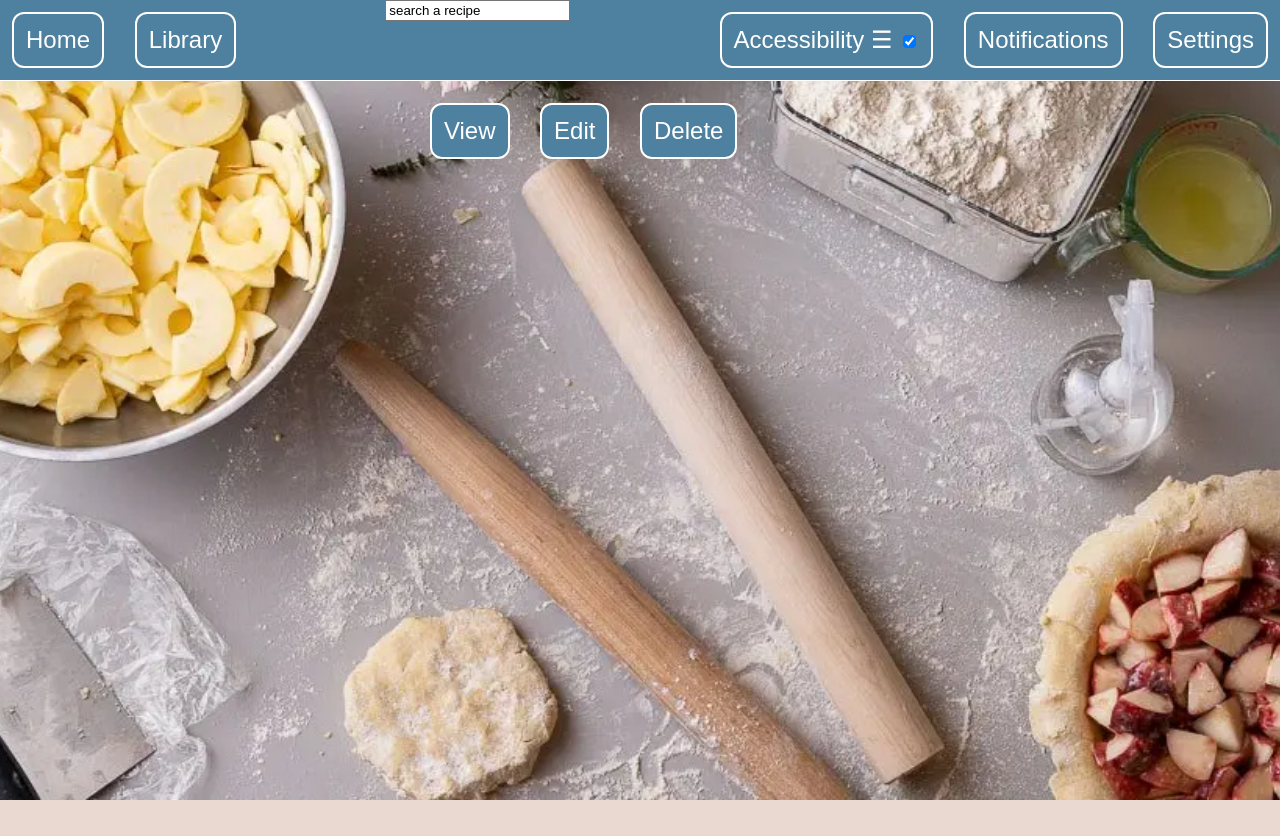
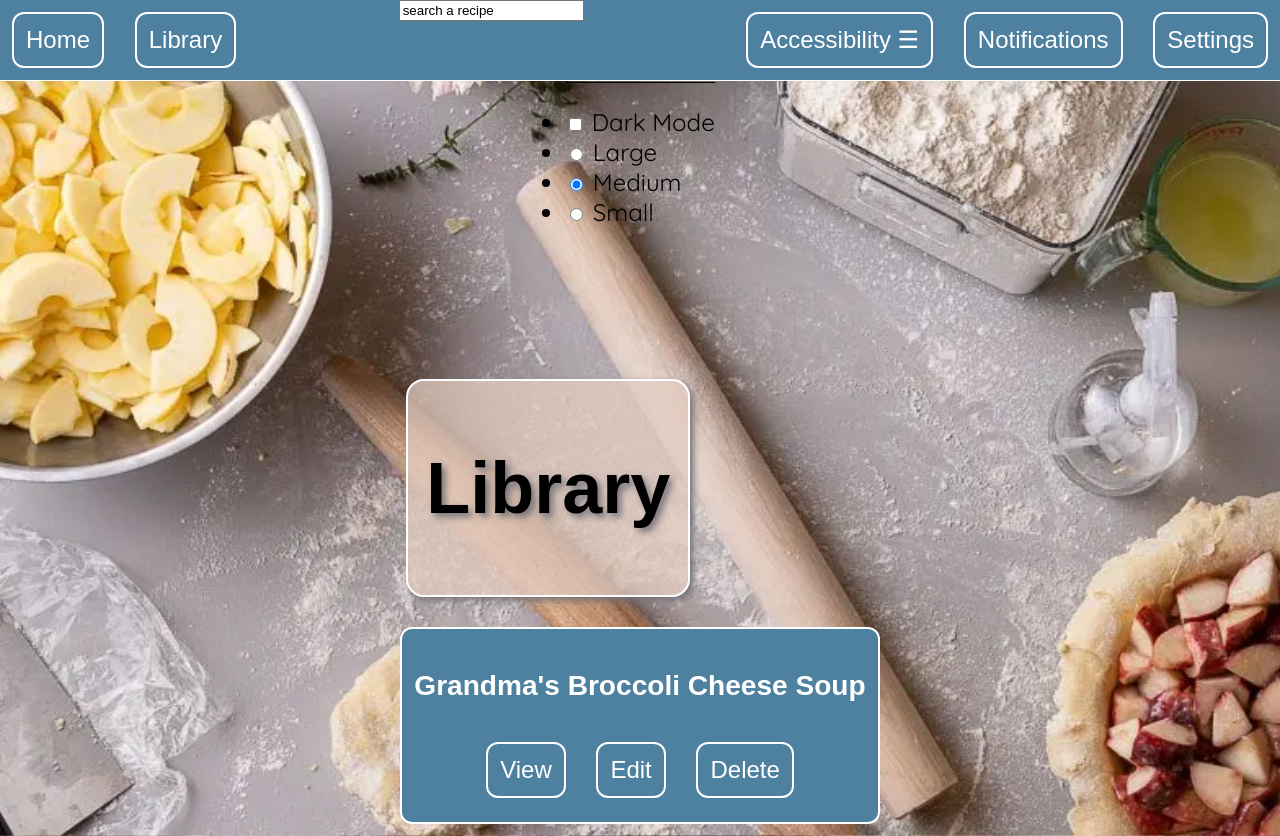
Before and after one commit to Perkinssa8/GUIs, a website: page GUIs/Lessons/Unit 4/Perkins_Recipe.html in a window 1280 px wide. Both pictures are taken after a click on the button "menu". Before the commit the page ends 800 px from the top, so only its background shows below. Drawn offline with Linux system fonts and the light colour scheme; a web font is replaced by a local one.

Commit message:
success! @ 6:11 pm on 12/14/2020

```diff
--- a/GUIs/Lessons/Unit 4/Perkins_Recipe.html
+++ b/GUIs/Lessons/Unit 4/Perkins_Recipe.html
@@ -33,7 +33,15 @@
                                 <input type="checkbox" id="hamburger" />
                             </nav>
                         </button>
-                        <ul id="hamOptions" class="hamOptions">
+                        <button id="notifications">Notifications</button>
+                        <button id="settings">Settings</button>
+                    </div>
+                </div>
+
+            </div>
+        </header>
+        <span>
+            <ul id="hamOptions">
                 <li>
                     <label for="darkMode" class="toggle">
                         <input type="checkbox" class="darkMode" id="darkMode" />
@@ -59,19 +67,16 @@
                     </label>
                 </li>
             </ul>
-                        <button id="notifications">Notifications</button>
-                        <button id="settings">Settings</button>
-                    </div>
-                </div>
-
-            </div>
-        </header>
+        </span>
         <main id="main" style="display:block" class="page">
             <div id="titleBox">
                 <button id="Title">
                     <h1>Library</h1>
                 </button>
             </div>
+            <container id="recipeLibrary">
+            </container>
+
         </main>
         <section id="subPage" style="display:none;" class="page">
             <div id="titleBox">
@@ -128,7 +133,7 @@
                         <button id="submit">Add instruction</button>
                     </div>
                 </fieldset>
-            <button type="button" id="library">Add Recipe to Library</button>
+            <button type="button" id="saveToLibrary">Add Recipe to Library</button>
             </form>
         </section>
     </body>
--- a/GUIs/Lessons/Unit 4/Perkins_Recipe.js
+++ b/GUIs/Lessons/Unit 4/Perkins_Recipe.js
@@ -1,13 +1,12 @@
 const darkMode = document.querySelector('#darkMode');
 const whichPage = document.getElementById('whichPage');
-const hamburgerButton = document.querySelector('.hamburgerButton');
-const accessibilityMenu = document.querySelector('#hamOptions');
+const hamburgerButton = document.querySelector('#hamburgerButton');
+const hamOptions = document.querySelector('#hamOptions');
 const recipe = document.querySelector('#recipeForm');
 const recipeName = document.getElementById('recipeName');
 const submit = document.getElementById('submit');
 let subpage = document.querySelector('#subpage');
 let mainpage = document.querySelector('#main');
-let hamOption = document.querySelector('#hamOptions');
 let bulk = document.querySelector('#bulk');
 let form = document.getElementById('recipeForm');
 let information = document.querySelector('#information');
@@ -18,8 +17,8 @@ let inputs = form.querySelectorAll('input, textarea, select');
 let parentDiv = document.querySelector('#ingredients');
 let obj= {};
 let tableRow = [];
-let saveToLibrary = document.getElementById('library')
-let recipesFiles = document.querySelectorAll('.recipeFiles');
+let saveToLibrary = document.getElementById('saveToLibrary')
+
 
 class Recipe {
   constructor(){
@@ -39,10 +38,10 @@ class Recipe {
   }
 
   addToLibrary() {// has no parameter, because each time it is called, it reloads the whole library
-    let library = document.getElementById('main');
+    let library = document.getElementById('recipeLibrary');
     library.innerHTML = '';
     this.recipes.forEach((recipe, index) => {
-      let card = document.createElement('div');
+      let card = document.createElement('button');
       card.classList.add('recipeCard');
       card.innerHTML = `
         <h3>${recipe.title}</h3>
@@ -52,12 +51,12 @@ class Recipe {
       `;
       library.appendChild(card);
     });
-    [...recipesFiles].forEach((el) => {
+    let recipeFiles = document.querySelectorAll('.recipeFiles');
+    console.log('these are recipeFiles:', recipeFiles);
+    [...recipeFiles].forEach((el) => {
       el.addEventListener('click', (e) => {
-        console.log(e.target);
-        console.log(e.target.id);
-        console.log(e.target.dataset);
         if (e.target.id.includes('recipe')) {
+          console.log('viewing');
           let index = e.target.dataset.index;
           let recipe = this.recipes[index];
           writeRecipeToFile(recipe);
@@ -103,14 +102,17 @@ class Recipe {
 let myRecipes = new Recipe();
 
 
-document.getElementById('navigation').addEventListener('click', function(e) {
+function checkButton(buttonID, checkboxID) {
+  document.getElementById(`${buttonID}`).addEventListener('click', function(e) {
     e.preventDefault(); // prevent the default action
-    let checkbox = document.getElementById('whichPage');
+    let checkbox = document.getElementById(`${checkboxID}`);
     checkbox.checked = !checkbox.checked; // toggle the checkbox
     let event = new Event('change'); // create a change event
     checkbox.dispatchEvent(event); // dispatch the change event
 });
+}
 
+checkButton('navigation', 'whichPage'	)
 whichPage.addEventListener('change', (e) => {
     if (e.target.checked) {
         console.log('going to subpage');
@@ -124,7 +126,17 @@ whichPage.addEventListener('change', (e) => {
     }
 });
 
-
+checkButton('hamburgerButton', 'hamburger')
+hamburger.addEventListener('change', (e) => {
+  if (e.target.checked) {
+      hamOptions.classList.add('show');
+      console.log('checked', e.target);
+  }
+  else {
+      hamOptions.classList.remove('show');
+      console.log('unchecked', e.target);
+  };
+});
 darkMode.addEventListener('change', (e) => {
     // if dark mode is enabled, add the class to the body
     if (e.target.checked) {
@@ -134,20 +146,7 @@ darkMode.addEventListener('change', (e) => {
         document.body.classList.remove('dark');
     }
 });
-// hamburgerButton.addEventListener('click', (e) => {
-//     accessibilityMenu.classList.toggle('show');
-// });
 
-// accessibilityMenu.addEventListener('change', (e) => {
-//     if (e.target.checked) {
-//         hamOption.classList.add('show');
-//         console.log('checked', e.target);
-//     }
-//     else {
-//         hamOption.classList.remove('show');
-//         console.log('unchecked', e.target);
-//     };
-// });
 
 [...document.getElementsByClassName("text-size")].forEach((el) => {
     el.addEventListener('change', (e) => {
@@ -259,20 +258,6 @@ saveToLibrary.addEventListener('click', () => {
   myRecipes.addRecipe(obj);
 });
 
-[...recipesFiles].forEach((el) => {
-  el.addEventListener('click', (e) => {
-    console.log(e.target);
-    console.log(e.target.id);
-    console.log(e.target.dataset);
-  });
-  el.addEventListener('keypress', (e) => {
-    if (e.key === 'Enter') {
-      console.log(e.target);
-      console.log(e.target.id);
-      console.log(e.target.dataset);
-    };
-  });
-});
 
 
 function writeRecipeToFile(recipe) {
@@ -374,83 +359,3 @@ let defaultRecipe ={
 myRecipes.addRecipe(defaultRecipe);
 console.log(myRecipes.getRecipe(0));
 myRecipes.addToLibrary();
-
-// class Recipe {
-//   constructor(){
-//     this.recipes = [];
-//   }
-
-//   addRecipe(recipe){
-//     this.recipes.push(recipe);
-//   }
-
-//   removeRecipe(index){
-//     this.recipes.splice(index, 1);
-//   }
-
-//   addToLibrary() {// has no parameter, because each time it is called, it reloads the whole library
-//     let library = document.getElementById('main');
-//     library.innerHTML = '';
-//     this.recipes.forEach((recipe, index) => {
-//       let card = document.createElement('div');
-//       card.classList.add('recipeCard');
-//       card.innerHTML = `
-//         <h3>${recipe.title}</h3>
-//         <button class="recipeFiles" id="recipe${index}" data-index="${index}">View</button>
-//         <button class="recipeFiles" id="edit${index}" data-index="${index}">Edit</button>
-//         <button class="recipeFiles" id="delete${index}" data-index="${index}">Delete</button>
-//       `;
-//       library.appendChild(card);
-//     });
-//     [...recipesFiles].forEach((el) => {
-//       el.addEventListener('click', (e) => {
-//         console.log(e.target);
-//         console.log(e.target.id);
-//         console.log(e.target.dataset);
-//         if (e.target.id.includes('recipe')) {
-//           let index = e.target.dataset.index;
-//           let recipe = this.recipes[index];
-//           writeRecipeToFile(recipe);
-//         }
-//         if (e.target.id.includes('edit')) { // makes the recipe.ingredients into a table of inputs that can be edited
-//           let index = e.target.dataset.index;
-//           let recipe = this.recipes[index];
-//           console.log('editing', recipe);
-//           recipeName.value = recipe.title;
-//           description.value = recipe.description;
-//           author.value = recipe.author;
-//           category.value = recipe.category;
-//           let table = document.getElementById('recipeTable');
-//           let rowSize = recipe.ingredients.length;
-//           let newTable = createTable('recipeTable', 'recipeTable', rowSize, recipe.ingredients);
-//           parentDiv.replaceChild(newTable, table);
-//           let oldButton = document.querySelector('#submit');
-//           oldButton.remove();
-//           let newButton = createButton('submit', 'Update Recipe');
-//           form.appendChild(newButton);
-//           newButton.addEventListener('click', () => {
-//             recipe.title = recipeName.value;
-//             recipe.description = description.value;
-//             recipe.author = author.value;
-//             recipe.category = category.value;
-//             recipe.ingredients = [];
-//             recipe.instructions = [];
-//             for (let i = 0; i < rowSize; i++) {
-//               recipe.ingredients.push(document.getElementById(`ingredient${i}`).value);
-//               recipe.instructions.push(document.getElementById(`instruction${i}`).value);
-//             }
-//             this.addToLibrary();
-//           });
-//         }
-//         if (e.target.id.includes('delete')) {
-//           let index = e.target.dataset.index;
-//           this.removeRecipe(index);
-//         }
-//       });
-//     });
-//   };
-// };
-
-
-// myRecipes.addRecipe(defaultRecipe);
-// myRecipes.addToLibrary();
--- a/GUIs/Lessons/Unit 4/Recipe_narrow.css
+++ b/GUIs/Lessons/Unit 4/Recipe_narrow.css
@@ -96,6 +96,10 @@ header{
   justify-content: flex-end;
 }
 
+#hamburger{
+  display: none;
+}
+
 #hamOptions {
   display: none;
   flex-direction: column;
@@ -108,7 +112,7 @@ header{
 }
 
 
-#hamOptions .show {
+#hamoptions.show { /*hamburger menu - visible*/
   display: block;
 }
 
--- a/GUIs/Lessons/Unit 4/Recipe_wide.css
+++ b/GUIs/Lessons/Unit 4/Recipe_wide.css
@@ -59,7 +59,9 @@ body{
 }
 
 header{
-  position: fixed;
+  position: sticky;
+  top:0;
+  left:0;
   text-align: center;
   width: 100%;
   align-items: center;
@@ -96,7 +98,11 @@ header{
   justify-content: flex-end;
 }
 
-#hamOptions {
+#hamburger{ /*removes the checkbox on button*/
+  display: none;
+}
+
+#hamOptions { /* hamburger menu - not visible*/
   display: none;
   flex-direction: column;
   align-items: center;
@@ -107,8 +113,7 @@ header{
   border-top: 1px solid var(--accent-color-2);
 }
 
-
-#hamOptions .show {
+#hamOptions.show { /*hamburger menu - visible*/
   display: block;
 }
 
```
Lines whose indentation alone changed are shown as unchanged.
